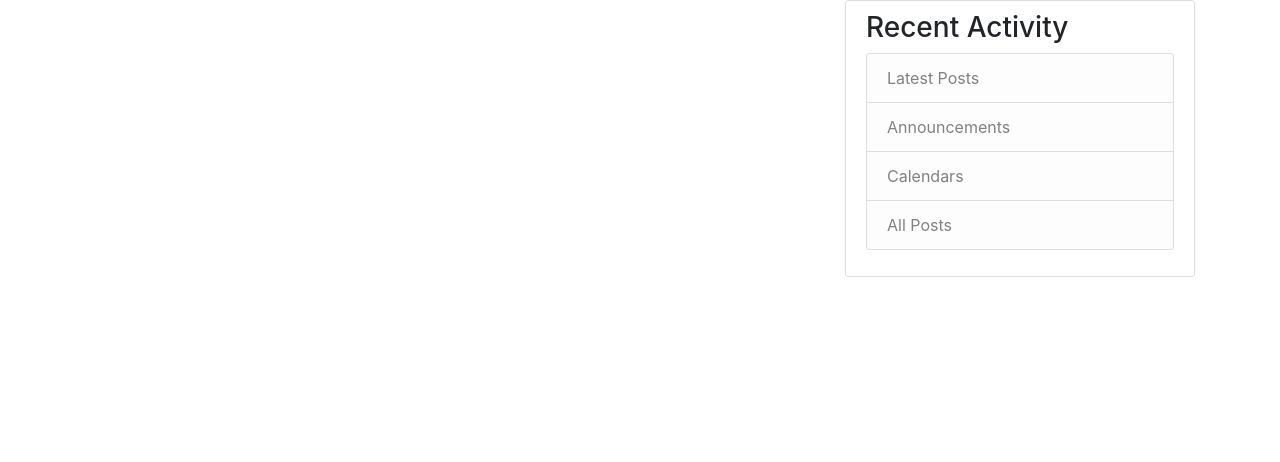
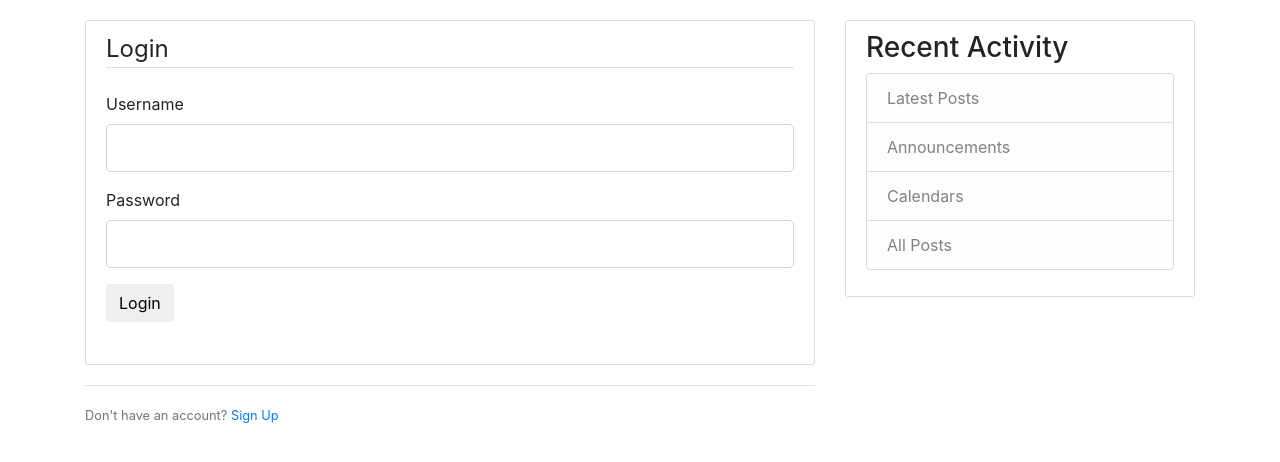
Before and after one commit to HenrikAndreas/flaskWebServer, a Flask app: page /login in a window 1280 px wide. Shown: the part 56-518 px from the top of the page. Run offline with Flask 2, Linux system fonts and the light colour scheme; some libraries are stand-ins or nearby versions.

Commit message:
Added login system. Not yet functional

```diff
--- /dev/null
+++ b/forms.py
@@ -0,0 +1,21 @@
+from flask_wtf import FlaskForm
+from wtforms import StringField, PasswordField, SubmitField
+from wtforms.validators import DataRequired, Length, Email, EqualTo
+
+# This python code is being translated into HTML code, that replaces the usual HTML Input / submit fields
+class Registration(FlaskForm):
+    username = StringField('Username', validators=[DataRequired(), Length(min=5, max=20)])
+
+    email = StringField('Email', validators=[DataRequired(), Email()])
+
+    password = PasswordField('Password', validators=[DataRequired()])
+    confirmPassword = PasswordField('Confirm Password', validators=[DataRequired(), EqualTo('password')])
+
+    SubmitField = SubmitField('Sign Up')
+
+class Login(FlaskForm):
+    username = StringField('Username', validators=[DataRequired(), Length(min=5, max=20)])
+
+    password = PasswordField('Password', validators=[DataRequired()])
+
+    SubmitField = SubmitField('Login')
--- a/main.py
+++ /dev/null
@@ -1,33 +0,0 @@
-from flask import Flask, render_template, url_for
-
-posts = [
-    {
-        'title' : 'Welcome',
-        'author' : 'Henrik Andreas',
-        'date' : '11.12.2019',
-        'content' : 'Here you are able to control parts of my Raspberry Pi, simply because why the fuck not? This is a page with a lot of bullshit, so I hope you will enjoy!'
-        },
-    {
-        'title' : 'Instructions',
-        'author' : 'Henrik Andreas',
-        'date' : '11.12.2019',
-        'content' : 'If you access the "Playground" section you can choose to turn off my lamp!'
-    }
-]
-
-
-app = Flask(__name__)
-
-@app.route('/')
-@app.route('/home')
-def home():
-    return render_template("index.html", posts=posts)
-
-@app.route('/login')
-def login():
-    return render_template('login.html', title = 'Login')
-
-
-
-if __name__ == "__main__":
-    app.run(host="0.0.0.0", debug=True)
--- /dev/null
+++ b/run.py
@@ -0,0 +1,58 @@
+from flask import Flask, render_template, url_for, escape, request, flash, redirect
+from forms import Registration, Login # From another python file
+
+posts = [
+    {
+        'title' : 'Welcome',
+        'author' : 'Henrik Andreas',
+        'date' : '11.12.2019',
+        'content' : 'Here you are able to control parts of my Raspberry Pi, simply because why the fuck not? This is a page with a lot of bullshit, so I hope you will enjoy!'
+        },
+    {
+        'title' : 'Instructions',
+        'author' : 'Henrik Andreas',
+        'date' : '11.12.2019',
+        'content' : 'If you access the "Playground" section you can choose to turn off my lamp!'
+    }
+]
+
+
+app = Flask(__name__)
+app.config['SECRET_KEY'] = 'pakhoda'
+
+@app.route('/')
+@app.route('/home')
+def home():
+    return render_template("index.html", posts=posts)
+
+@app.route('/login', methods=['GET', 'POST'])
+def login():
+    form = Login() # Form from the forms.py file
+    if form.validate_on_submit():
+        if form.username.data == "Henrik" and form.password.data == "7mammA99":
+            return redirect(url_for('home'))
+        else:
+            flash(f"Unsuccessful login. Check credentials", "danger")
+    return render_template('login.html', title = 'Login', form=form)
+
+
+
+#DRAFITNG!!
+@app.route('/register')
+def register():
+    form = Registration()
+    return render_template('register.html', title='Register', form=form)
+
+
+@app.route('/users')
+def users():
+    return render_template('users.html')
+
+@app.route('/users/<username>')
+def showUser(username):
+    return f"{escape(username)}'s profile"
+
+
+
+if __name__ == "__main__":
+    app.run(host="0.0.0.0", debug=True)
--- a/static/main.css
+++ b/static/main.css
@@ -11,6 +11,7 @@
     border: 1px solid #dddddd;
     border-radius: 3px;
     margin-bottom: 20px;
+    margin-top: 20px;
   }
 
 .content-section a {
--- a/templates/layout.html
+++ b/templates/layout.html
@@ -8,7 +8,7 @@
 
         <!-- Bootstrap CSS -->
         <link rel="stylesheet" href="https://maxcdn.bootstrapcdn.com/bootstrap/4.0.0/css/bootstrap.min.css" integrity="sha384-Gn5384xqQ1aoWXA+058RXPxPg6fy4IWvTNh0E263XmFcJlSAwiGgFAW/dAiS6JXm" crossorigin="anonymous">
-
+        <!--Checks if title parameter is given in run.py-->
         {% if title %}
             <title>Raspi - {{ title }}</title>
         {% else %}
@@ -21,7 +21,7 @@
 
     <body>
         <nav class="navbar navbar-expand-lg navbar-dark bg-dark">
-            <a class="navbar-brand" href="#">Raspi</a>
+            <a class="navbar-brand" href="{{ url_for('home') }}">Raspi</a>
             <button class="navbar-toggler" type="button" data-toggle="collapse" data-target="#navbarNavDropdown" aria-controls="navbarNavDropdown" aria-expanded="false" aria-label="Toggle navigation">
               <span class="navbar-toggler-icon"></span>
             </button>
@@ -56,7 +56,21 @@
           <main role="main" class="container">
             <div class="row">
               <div class="col-md-8">
-                {% block content %}{% endblock %}
+
+                <!--Flashing alerts-->
+                {% with messages = get_flashed_messages(with_categories=true) %}
+                  {% if messages %}
+
+                      {% for category, message in messages %}
+                        <div class="alert alert-{{ category }} ">
+                          {{ message }}
+                        </div>
+                      {% endfor %}
+
+                  {% endif %}
+                {% endwith %}
+
+                {% block content %}{% endblock %} <!--Inserted template-->
               </div>
               <div class="col-md-4">
                 <div class="content-section">
--- a/templates/login.html
+++ b/templates/login.html
@@ -1 +1,42 @@
 {% extends 'layout.html' %}
+{% block content %}
+<!--Login content section-->
+
+<div class="content-section">
+    <form method="POST" action="">
+        {{ form.hidden_tag() }} <!--For CSRF Security-->
+        <fieldset class="form-group">
+            <legend class="border-bottom mb-4">Login</legend>
+            <div class="form-group">
+                {{ form.username.label(class="form-control-label")}}
+
+                {% if form.username.errors %}
+                    {{ form.username(class="form-control form-control-lg is-invalid") }}
+                    <div class="invalid-feedback">
+                        {% for error in form.username.errors %}
+                            <span>{{ error }}</span>
+                    </div>
+                    {% endfor %}
+                {% else %}
+                    {{ form.username(class="form-control form-control-lg")}}
+                {% endif %}
+
+            </div>
+            <div class="form-group">
+                {{ form.password.label(class="form-control-label") }}
+                {{ form.password(class="form-control form-control-lg")}}
+            </div>
+            <div class="form-group">
+                {{ form.SubmitField(class='btn') }}
+            </div>
+        <fieldset>
+
+    </form>
+
+</div>
+<div class="border-top pt-3">
+    <small class="text-muted">
+        Don't have an account? <a class=ml-2" href="#">Sign Up</a>
+    </small>
+</div>
+{% endblock content%}
--- /dev/null
+++ b/templates/register.html
@@ -0,0 +1 @@
+{% extends 'layout.html' %}
```
